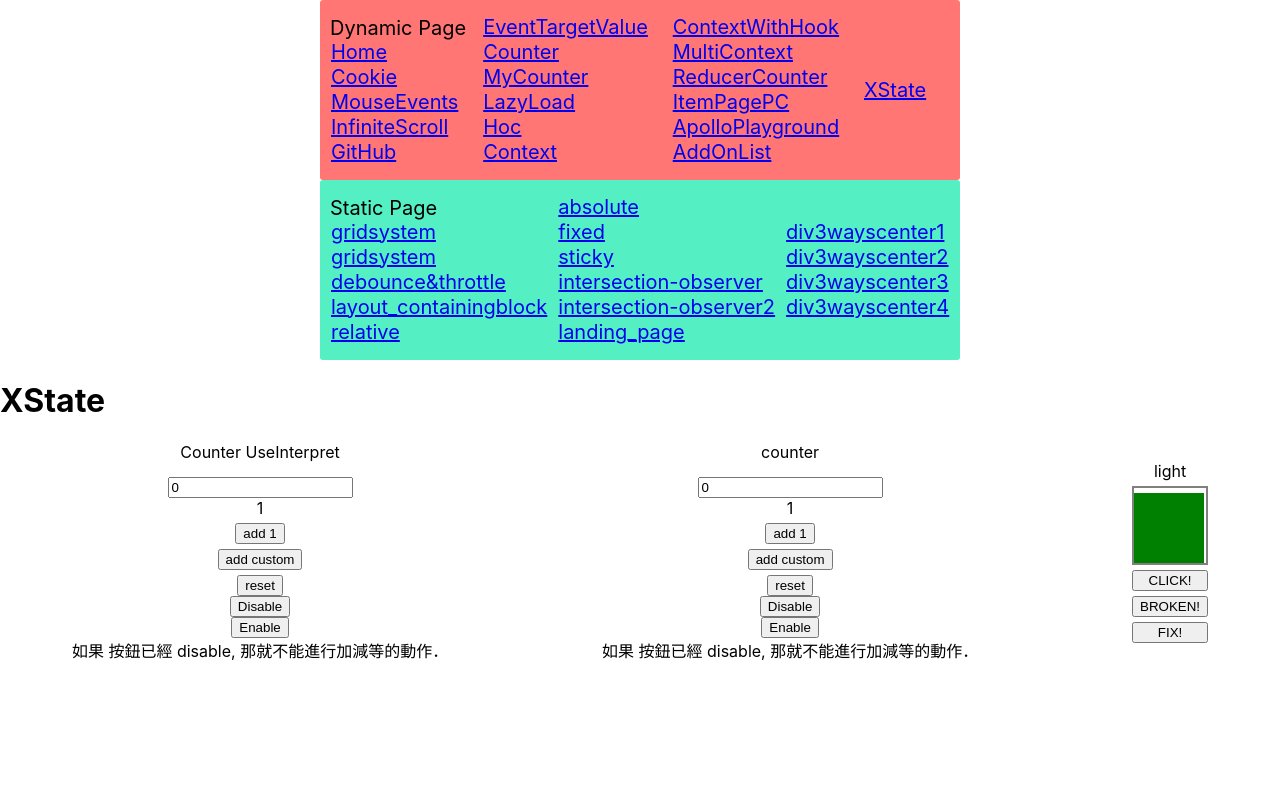
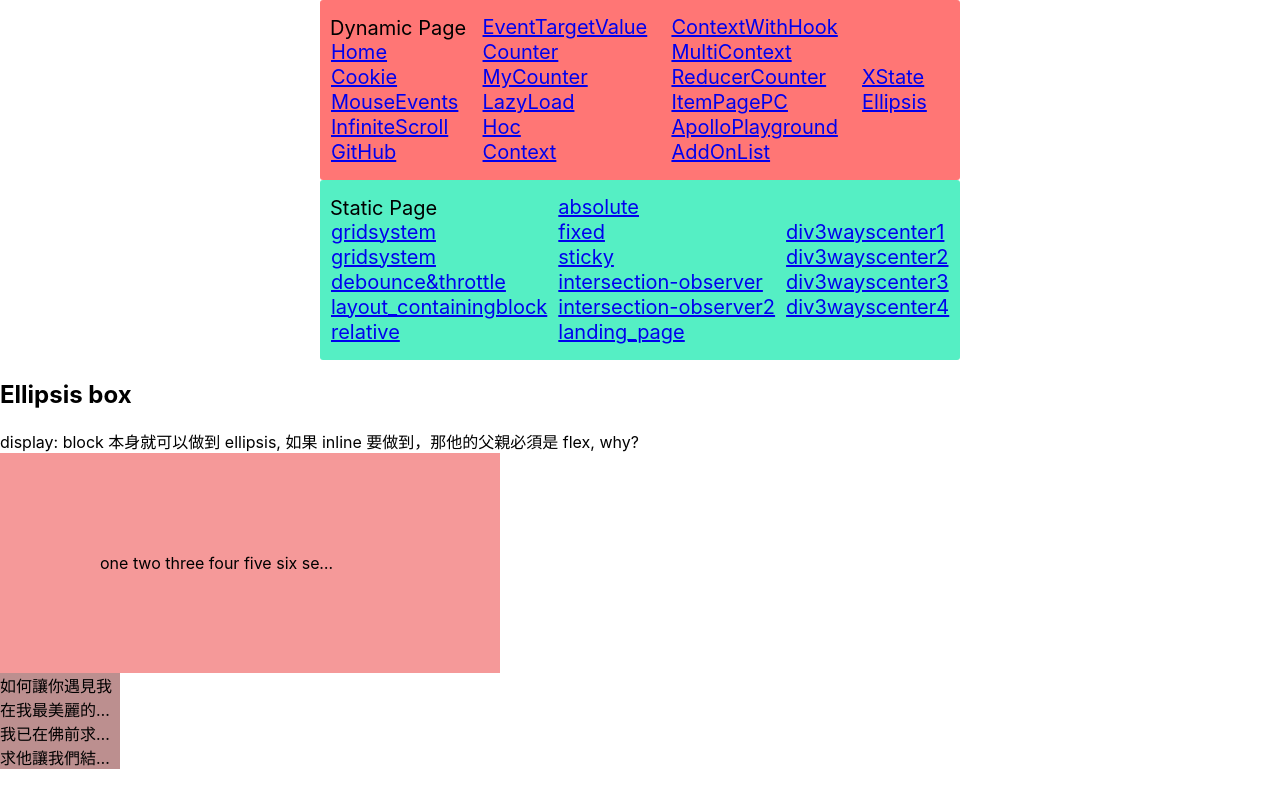
Before and after one commit to huanzochen/react-redux_playground, a React app: page /ellipsis in a window 1280 px wide. Built offline with nearby package versions, Linux system fonts and the light colour scheme; no server answers.

Commit message:
ellipsis

```diff
--- a/src/App.js
+++ b/src/App.js
@@ -17,6 +17,7 @@ import ReducerCounter from './features/reducerCounter'
 import ApolloPlayground from './features/apolloPlayground'
 import AddOnList from './features/addOnList'
 import XState from './features/xState'
+import Ellipsis from './features/ellipsis'
 
 import ItemPagePC from './checkoutShop/item/pc'
 
@@ -63,8 +64,11 @@ function App() {
           <Route path="/add-on-list">
             <AddOnList />
           </Route>
-          <Route>
+          <Route path="/xstate">
             <XState />
+          </Route>
+          <Route path="/ellipsis">
+            <Ellipsis />
           </Route>
           {/* </Wrapper> */}
         </Switch>
--- /dev/null
+++ b/src/features/ellipsis/ellipsis.module.scss
@@ -0,0 +1,37 @@
+.parent {
+  width: 500px;
+  display: flex;
+  flex-direction: column;
+  align-items: center;
+  background-color: rgb(245, 153, 153);
+}
+
+.ellipsis_box {
+  display: flex;
+  max-width: 60%;
+  padding: 100px 200px;
+
+  .label {
+    display: inline;
+    width: 80%;
+    white-space: nowrap;
+    overflow: hidden;
+    text-overflow: ellipsis;
+  }
+}
+
+.test {
+  width: 120px;
+  background-color: rosybrown;
+
+  display: flex;
+  flex-direction: column;
+  max-width: 10%;
+}
+
+.a_ellipsis {
+  width: 100%;
+  white-space: nowrap;
+  overflow: hidden;
+  text-overflow: ellipsis;
+}
--- /dev/null
+++ b/src/features/ellipsis/index.js
@@ -0,0 +1,27 @@
+import styles from './ellipsis.module.scss'
+
+const Ellipsis = () => {
+  return (
+    <>
+      <h2>Ellipsis box</h2>
+      display: block 本身就可以做到 ellipsis, 如果 inline 要做到，那他的父親必須是 flex, why?
+      <div className={styles.parent}>
+        <div className={styles.ellipsis_box}>
+          <a className={styles.label}>
+            one two three four five six seven eight nine ten eleven twelve thirteen fourteen fifteen
+            sixteen seventeen eightteen nineteen twenty twentyone twentytwo twentythree twentyfour
+            twentyfive.
+          </a>
+        </div>
+      </div>
+      <div className={styles.test}>
+        <div className={styles.a_ellipsis}>如何讓你遇見我</div>
+        <div className={styles.a_ellipsis}>在我最美麗的時刻 為這</div>
+        <div className={styles.a_ellipsis}>我已在佛前求了五百年</div>
+        <div className={styles.a_ellipsis}>求他讓我們結一段塵緣</div>
+      </div>
+    </>
+  )
+}
+
+export default Ellipsis
--- a/src/features/home/Home.js
+++ b/src/features/home/Home.js
@@ -25,6 +25,7 @@ function Home() {
         <Link to="/apollo_playground">ApolloPlayground</Link>
         <Link to="/add-on-list">AddOnList</Link>
         <Link to="/xstate">XState</Link>
+        <Link to="/ellipsis">Ellipsis</Link>
       </DynamicPage>
       <StaticPage>
         <div>Static Page</div>
```
